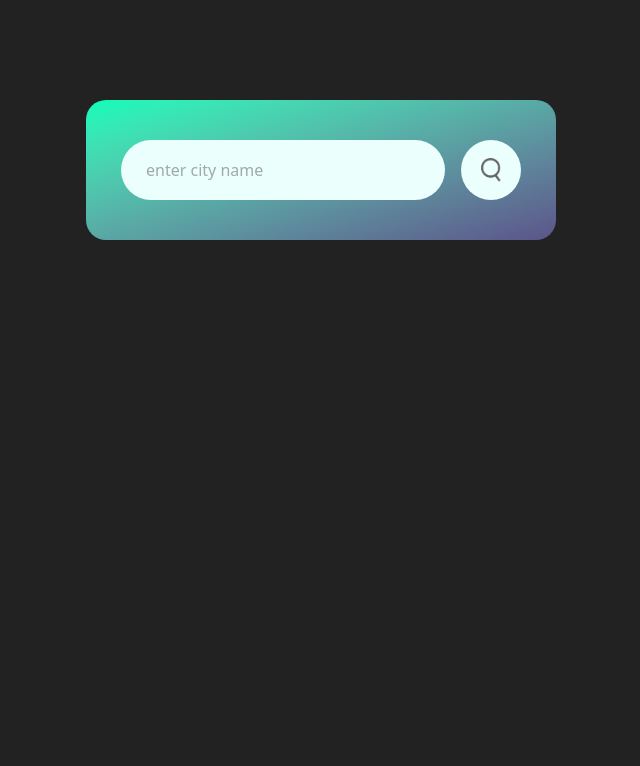
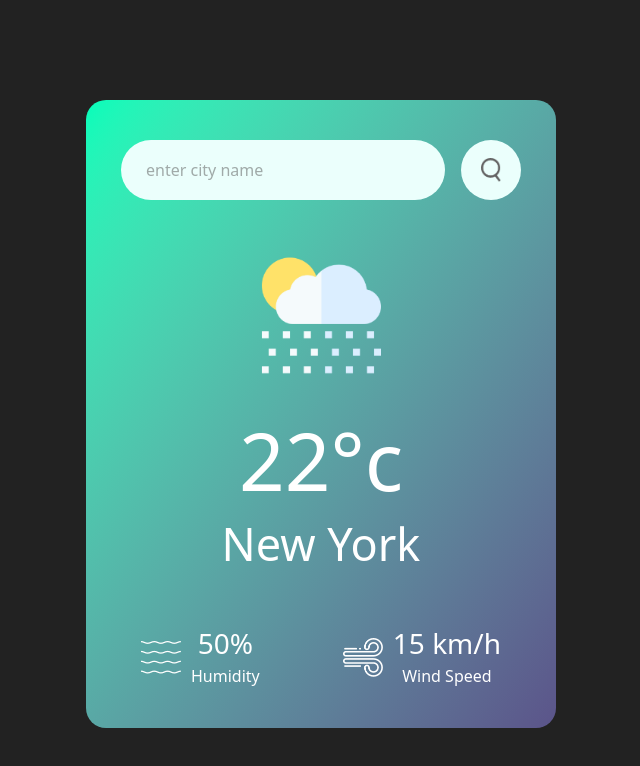
Before and after one commit to MBadarMurtaza/Weather-App, a website: page main/weather.html in a window 1280 px wide. Shown: the whole page, without its empty margins (319-959 px from the left). Drawn offline with Linux system fonts and the light colour scheme.

Commit message:
complete the front end of card

```diff
--- a/main/weather.html
+++ b/main/weather.html
@@ -23,6 +23,31 @@
           <img src="/images/search.png" alt="" class="w-[20px]" />
         </button>
       </div>
+      <div class="">
+        <img
+          src="/images/rain.png"
+          alt=""
+          class="w-[170px] mt-[30px] place-self-center"
+        />
+        <h1 class="text-[80px] font-[500]">22°c</h1>
+        <h2 class="text-[45px] font-[400] -mt-[10px]">New York</h2>
+        <div class="flex justify-between p-[0_20px] mt-[50px]">
+          <div class="flex items-center text-center">
+            <img src="/images/humidity.png" alt="" class="w-[40px] mr-[10px]" />
+            <div>
+              <p class="text-[28px] -mt-[6px]">50%</p>
+              <p>Humidity</p>
+            </div>
+          </div>
+          <div class="flex items-center text-center">
+            <img src="/images/wind.png" alt="" class="w-[40px] mr-[10px]" />
+            <div>
+              <p class="text-[28px] -mt-[6px]">15 km/h</p>
+              <p>Wind Speed</p>
+            </div>
+          </div>
+        </div>
+      </div>
     </div>
   </body>
 </html>
```
Also changed, not shown: main/output.css.
